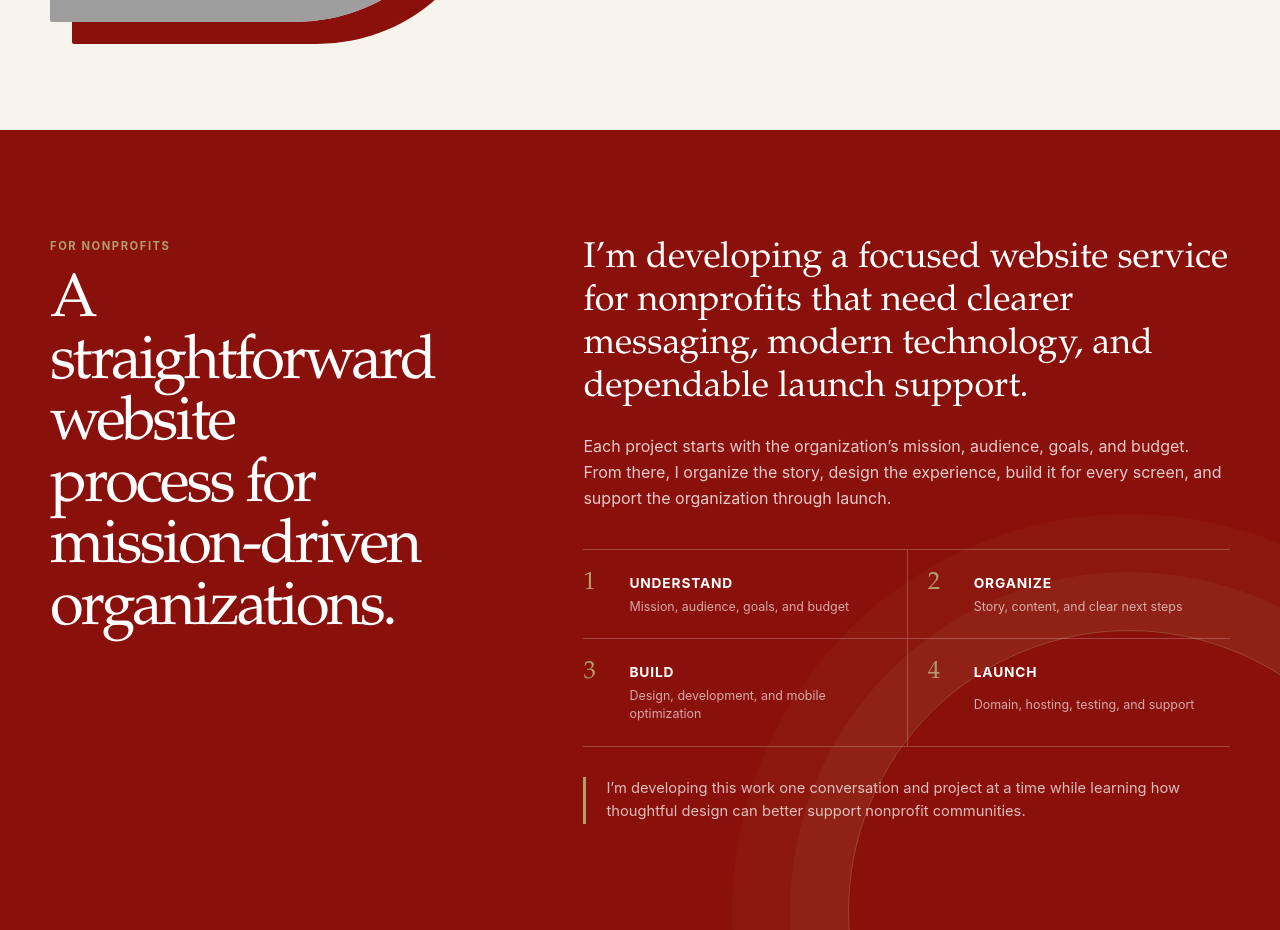
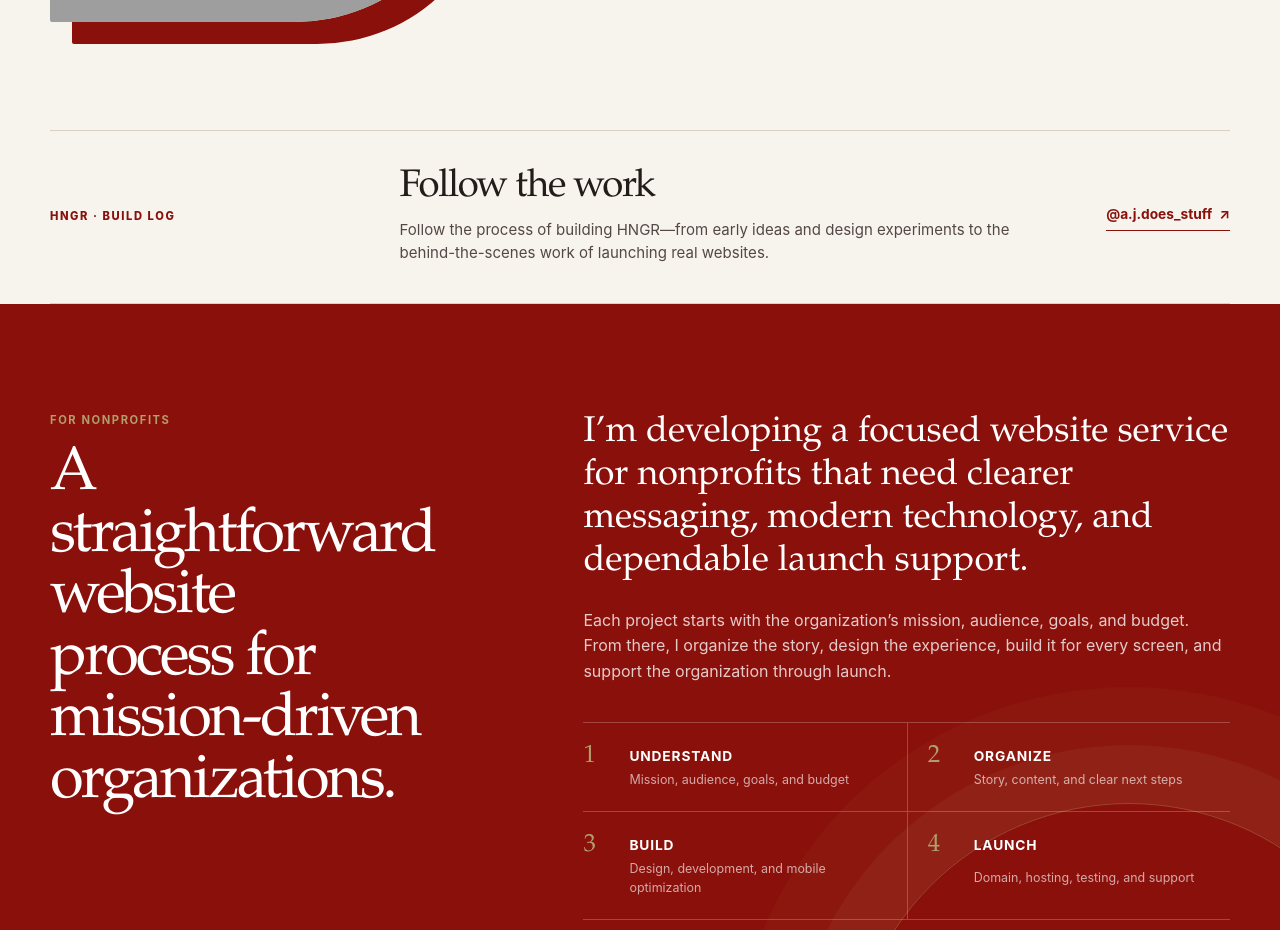
Before and after one commit to anthonysmartflow-art/PORTFOLIO, a Next.js app: page / in a window 1280 px wide. Shown: the part 1420-2350 px from the top of the page. Built offline with nearby package versions, Linux system fonts and the light colour scheme; grey boxes are pictures that could not be loaded.

Commit message:
Add HNGR build log link

```diff
--- a/app/globals.css
+++ b/app/globals.css
@@ -228,6 +228,29 @@ a:focus-visible {
 .about-copy > p:not(.section-label) { max-width: 650px; margin: 24px 0 18px; color: var(--ink-soft); font-size: 1.08rem; line-height: 1.65; }
 .about-link { display: inline-flex; align-items: center; gap: 7px; color: var(--blue); font-weight: 750; text-underline-offset: 5px; }
 
+.follow-work {
+  display: grid;
+  grid-template-columns: 0.6fr minmax(0, 1.35fr) auto;
+  gap: clamp(28px, 5vw, 72px);
+  align-items: center;
+  padding-block: 38px;
+  border-top: 1px solid var(--line);
+  border-bottom: 1px solid var(--line);
+}
+
+.follow-work-mark {
+  margin: 0;
+  color: var(--blue);
+  font-size: 0.7rem;
+  font-weight: 800;
+  letter-spacing: 0.14em;
+  text-transform: uppercase;
+}
+
+.follow-work-copy h2 { margin: 0; font-family: var(--display); font-size: clamp(1.9rem, 3vw, 2.9rem); font-weight: 400; letter-spacing: -0.035em; line-height: 1; }
+.follow-work-copy p { max-width: 650px; margin: 10px 0 0; color: var(--ink-soft); font-size: 0.94rem; line-height: 1.55; }
+.follow-work-link { display: inline-flex; align-items: center; gap: 7px; padding-bottom: 4px; border-bottom: 1px solid currentColor; color: var(--blue); font-size: 0.86rem; font-weight: 750; text-decoration: none; white-space: nowrap; }
+
 .nonprofit-focus {
   position: relative;
   padding-block: 108px;
@@ -361,6 +384,8 @@ a:focus-visible {
   .section-heading { grid-template-columns: 1fr; gap: 18px; }
   .nonprofit-inner { grid-template-columns: 1fr; gap: 48px; }
   .nonprofit-focus h2 { max-width: 760px; }
+  .follow-work { grid-template-columns: 0.6fr 1.4fr; }
+  .follow-work-link { grid-column: 2; justify-self: start; }
   .project-details { grid-template-columns: 1fr; }
   .project-details > div { padding: 22px 0; }
   .project-details > div + div { padding-left: 0; border-left: 0; border-top: 1px solid var(--line); }
@@ -384,6 +409,8 @@ a:focus-visible {
   .hero-note span { padding: 10px 0; font-size: 0.66rem; }
   .about, .work, .services, .nonprofit-focus { padding-block: 68px; }
   .about { gap: 44px; }
+  .follow-work { grid-template-columns: 1fr; gap: 18px; padding-block: 30px; }
+  .follow-work-link { grid-column: 1; }
   .about-copy h2, .section-heading h2, .services h2, .contact h2, .nonprofit-focus h2 { font-size: clamp(2.45rem, 12vw, 3.7rem); letter-spacing: -0.035em; line-height: 1.02; }
   .about-copy > p:not(.section-label) { margin: 20px 0 16px; font-size: 1rem; }
   .portrait-frame { border-radius: 2px 2px 110px 2px; box-shadow: 12px 12px 0 var(--blue); }
--- a/app/page.tsx
+++ b/app/page.tsx
@@ -154,6 +154,25 @@ export default function Home() {
             Connect on LinkedIn <ExternalArrow />
           </a>
         </div>
+      </section>
+
+      <section className="follow-work section-shell" aria-labelledby="follow-work-title">
+        <p className="follow-work-mark">HNGR · Build log</p>
+        <div className="follow-work-copy">
+          <h2 id="follow-work-title">Follow the work</h2>
+          <p>
+            Follow the process of building HNGR—from early ideas and design experiments
+            to the behind-the-scenes work of launching real websites.
+          </p>
+        </div>
+        <a
+          className="follow-work-link"
+          href="https://www.instagram.com/a.j.does_stuff/"
+          target="_blank"
+          rel="noreferrer"
+        >
+          @a.j.does_stuff <ExternalArrow />
+        </a>
       </section>
 
       <section className="nonprofit-focus" id="nonprofits" aria-labelledby="nonprofit-title">
```
